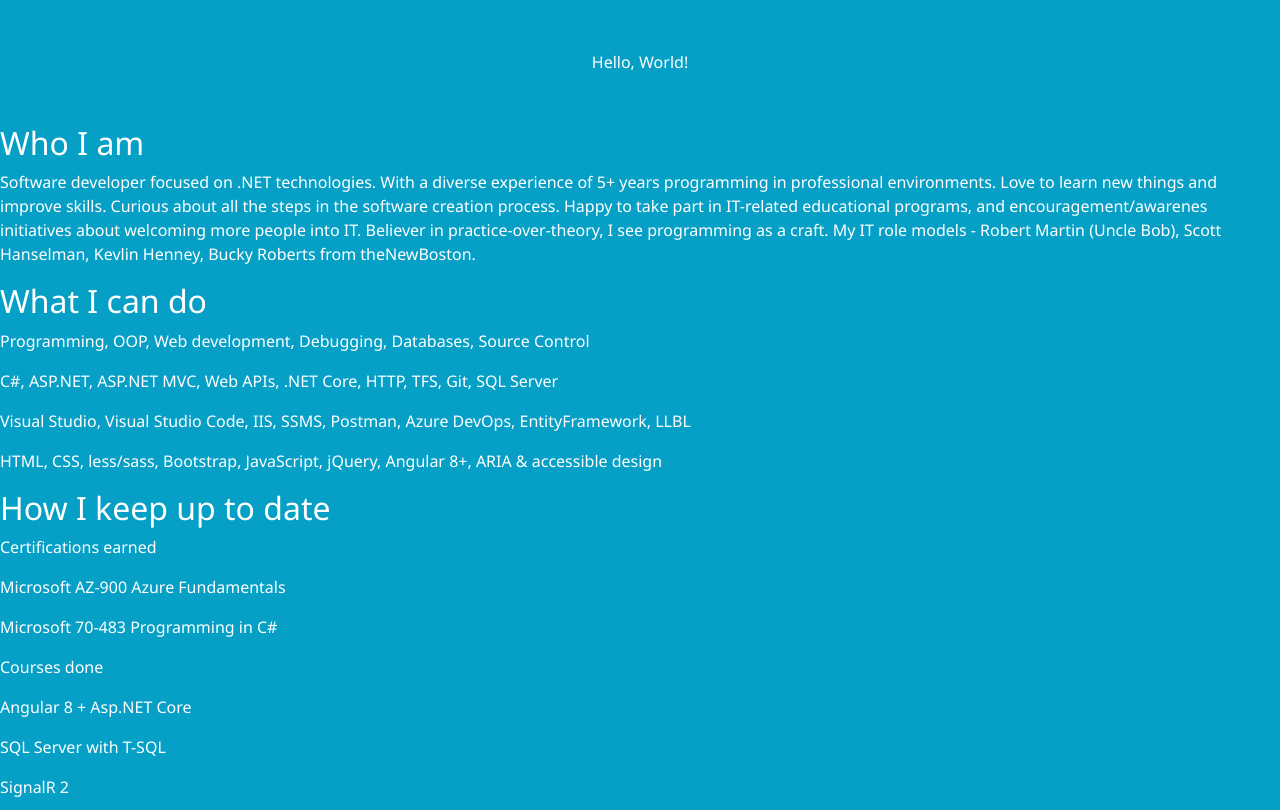
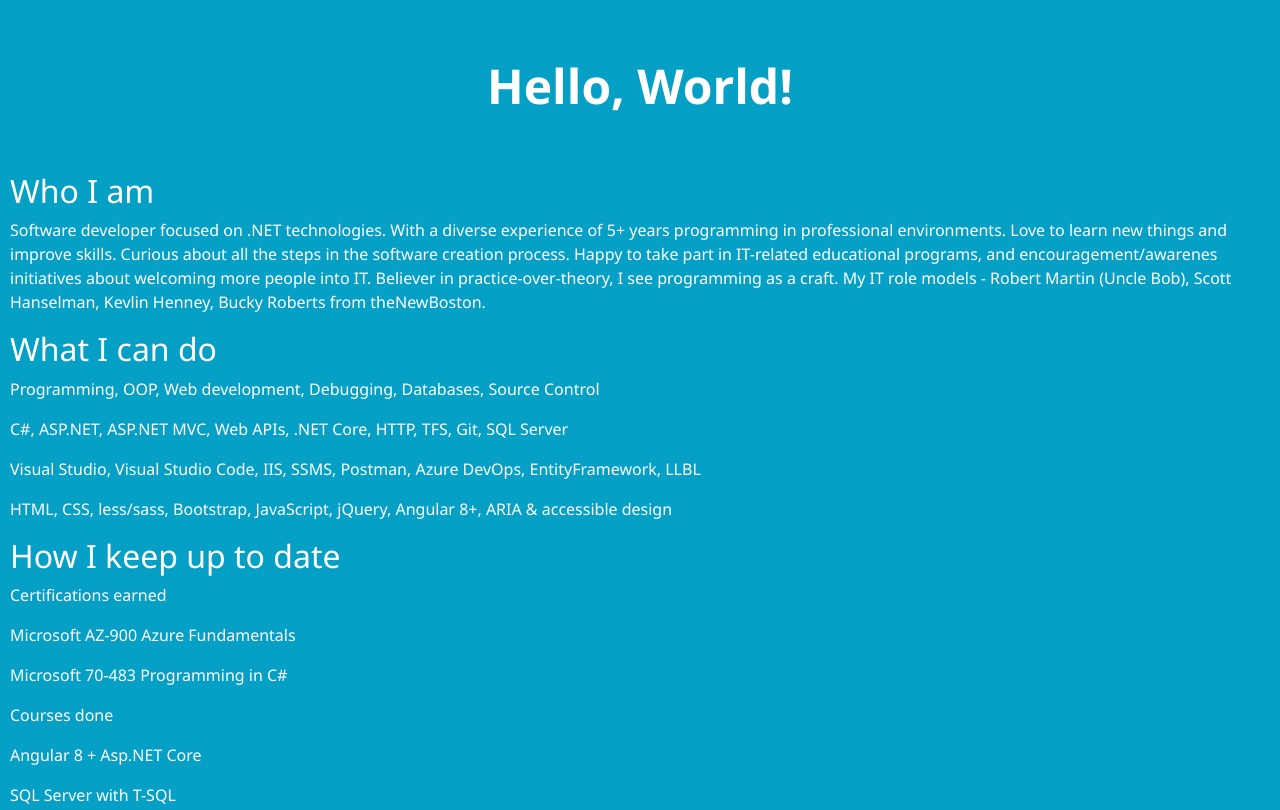
Before and after one commit to byby9999/byby9999.github.io, a plain HTML site: page index.html in a window 1280 px wide. Shown: the top 810 px of the page. Drawn offline with nearby package versions, Linux system fonts and the light colour scheme.

Commit message:
Update index.html

```diff
--- a/index.html
+++ b/index.html
@@ -10,10 +10,13 @@
 		background-color: #06a0c7;
 		color: white;
 		font-family: "Segoe UI", sans-serif;
+		margin: 0 10px;
 	}
 	p.title {
 		text-align: center;
 		margin: 50px 0;
+		font-size: 3em;
+    	font-weight: bold;
 	}
 	.btn-blog {
 		background-color: white;
```
